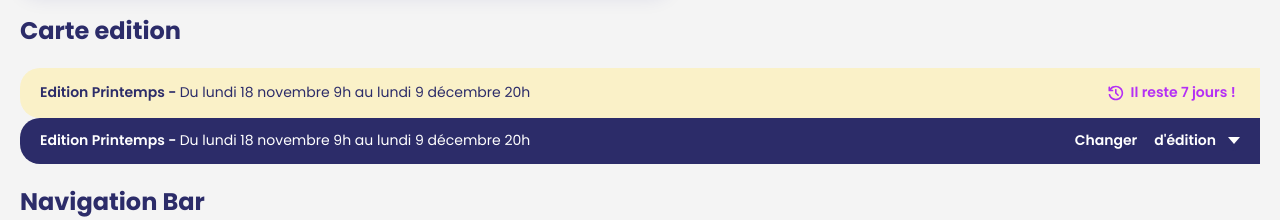
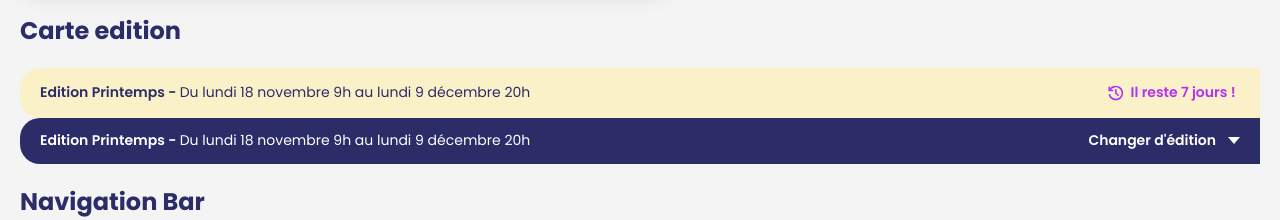
Before and after one commit to Ma-Petite-Planete/ma-petite-librairie, a React (Vite) app: page / in a window 1280 px wide. Shown: the part 2020-2240 px from the top of the page. Built offline with nearby package versions, Linux system fonts and the light colour scheme; a web font is replaced by a local one.

Commit message:
handle emoji font

```diff
--- a/src/components/MppDropdown/MppDropdown.tsx
+++ b/src/components/MppDropdown/MppDropdown.tsx
@@ -100,7 +100,9 @@ const MppDropDown = <T extends object, K extends keyof T>({
           ${(placeholder && displayedDefaultValue === '' && !selectedOption) || isDisabled ? 'default' : ''}
           ${selectedOption ? 'selected' : ''}`}
       >
-        <span className="select_button--selected_value emoji">
+        <span
+          className={`select_button--selected_value ${needEmojiFont ? 'emoji' : ''}`}
+        >
           {selectedValue
             ? selectedValue
             : displayedDefaultValue
```
Also changed, not shown: 1 other file (tests, documents, lock files or other folders).
